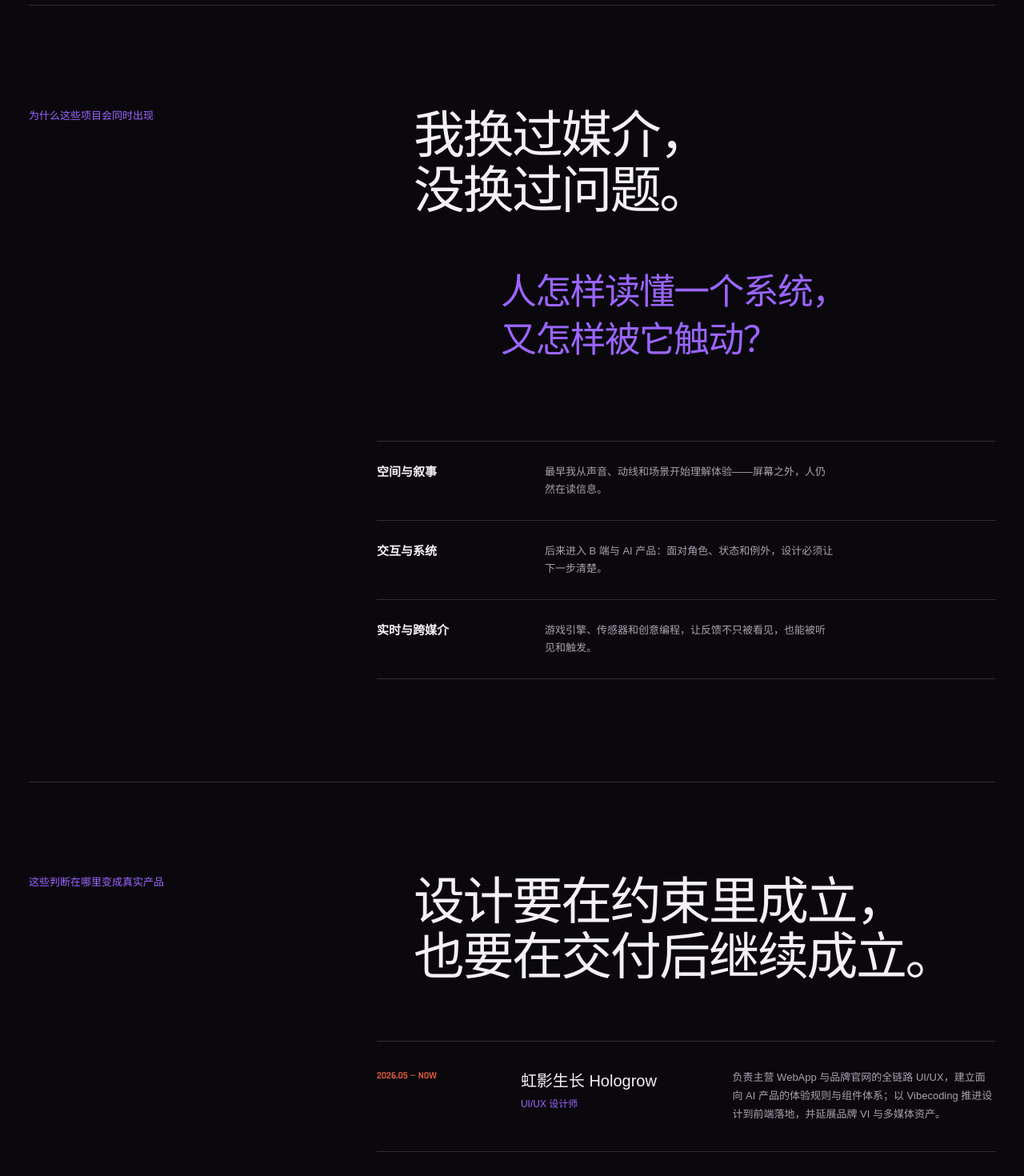
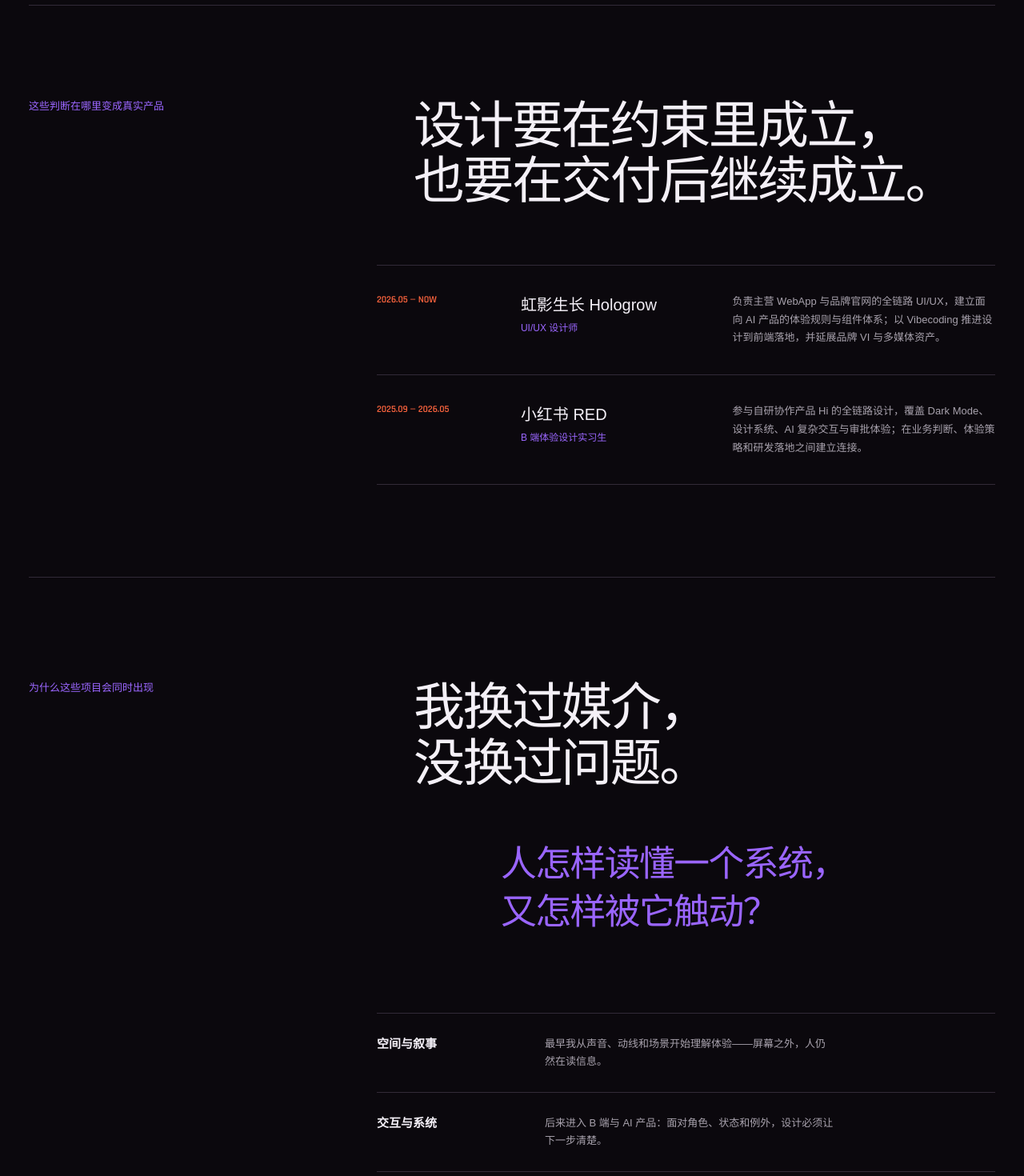
Before and after one commit to chen1041297839-maker/my-portfolio, a React (Vite) app: page / in a window 1280 px wide. Shown: the part 4580-6050 px from the top of the page at 80% size. Built offline with nearby package versions, Linux system fonts and the light colour scheme.

Commit message:
Align experience and about section order

```diff
--- a/src/Portfolio.jsx
+++ b/src/Portfolio.jsx
@@ -447,13 +447,13 @@ export default function Portfolio() {
           {archiveOpen && <div id="archive-projects" className="archive-content"><div className="filters" role="group" aria-label="项目档案分类">{FILTERS.map(x => <button className={filter === x ? 'active' : ''} aria-pressed={filter === x} key={x} onClick={() => setFilter(x)}>{x === 'All' ? '全部档案' : x}</button>)}</div>{archiveProjects.length ? <div className="project-index-list">{archiveProjects.map((project, index) => <ProjectRow key={project.id} project={project} index={index} onOpen={openProject}/>)}</div> : <p className="archive-empty">该分类暂无未展示项目。</p>}</div>}
         </section>
       </section>
+      <section className="experience shell" id="experience">
+        <header><p>这些判断在哪里变成真实产品</p><h2>设计要在约束里成立，<br/>也要在交付后继续成立。</h2></header>
+        <div className="experience-list"><article><time>2026.05 — NOW</time><div><h3>虹影生长 Hologrow</h3><p>UI/UX 设计师</p></div><p>负责主营 WebApp 与品牌官网的全链路 UI/UX，建立面向 AI 产品的体验规则与组件体系；以 Vibecoding 推进设计到前端落地，并延展品牌 VI 与多媒体资产。</p></article><article><time>2025.09 — 2026.05</time><div><h3>小红书 RED</h3><p>B 端体验设计实习生</p></div><p>参与自研协作产品 Hi 的全链路设计，覆盖 Dark Mode、设计系统、AI 复杂交互与审批体验；在业务判断、体验策略和研发落地之间建立连接。</p></article></div>
+      </section>
       <section className="about shell" id="about">
         <div className="about-statement"><p>为什么这些项目会同时出现</p><h2>我换过媒介，<br/>没换过问题。</h2><blockquote>人怎样读懂一个系统，<br/>又怎样被它触动？</blockquote></div>
         <div className="practice-path"><article><b>空间与叙事</b><p>最早我从声音、动线和场景开始理解体验——屏幕之外，人仍然在读信息。</p></article><article><b>交互与系统</b><p>后来进入 B 端与 AI 产品：面对角色、状态和例外，设计必须让下一步清楚。</p></article><article><b>实时与跨媒介</b><p>游戏引擎、传感器和创意编程，让反馈不只被看见，也能被听见和触发。</p></article></div>
-      </section>
-      <section className="experience shell" id="experience">
-        <header><p>这些判断在哪里变成真实产品</p><h2>设计要在约束里成立，<br/>也要在交付后继续成立。</h2></header>
-        <div className="experience-list"><article><time>2026.05 — NOW</time><div><h3>虹影生长 Hologrow</h3><p>UI/UX 设计师</p></div><p>负责主营 WebApp 与品牌官网的全链路 UI/UX，建立面向 AI 产品的体验规则与组件体系；以 Vibecoding 推进设计到前端落地，并延展品牌 VI 与多媒体资产。</p></article><article><time>2025.09 — 2026.05</time><div><h3>小红书 RED</h3><p>B 端体验设计实习生</p></div><p>参与自研协作产品 Hi 的全链路设计，覆盖 Dark Mode、设计系统、AI 复杂交互与审批体验；在业务判断、体验策略和研发落地之间建立连接。</p></article></div>
       </section>
       <section className="contact shell" id="contact"><p>如果你也在整理一个复杂问题，<br/>我们可以从具体处聊起。</p><button onClick={copy}>{copied ? '邮箱已复制' : '聊一个具体问题'}<Arrow/></button><footer><b>xinyuchen1124@163.com</b><span>© 2026 XINYU CHEN</span></footer></section>
     </main>
```
